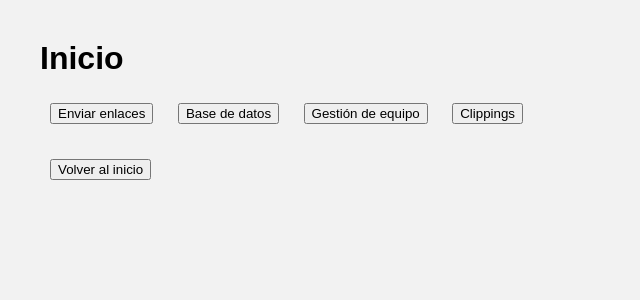
After one commit to javigpelechi/recolector_enlaces_OL, a Flask app: template templates/home.html in a window 1280 px wide. The commit adds this page. Shown: the top 300 px of the page, without its empty margins (0-640 px from the left). Run offline with Flask 3, Linux system fonts and the light colour scheme; the template is opened without the code that fills it, so the values that code supplies are empty.

Commit message:
Add files via upload

```diff
--- a/app.py
+++ b/app.py
@@ -1,145 +1,142 @@
-from flask import Flask, render_template, request, redirect, url_for, send_file, flash
+from flask import Flask, render_template, request, redirect, send_file, flash
 from flask_sqlalchemy import SQLAlchemy
 from datetime import datetime
+import pandas as pd
+import io
+import random
 import os
-import pandas as pd
-import random
 
 app = Flask(__name__)
-app.secret_key = 'clave_secreta'
-app.config['SQLALCHEMY_DATABASE_URI'] = os.environ.get('DATABASE_URL', 'sqlite:///enlaces.db')
+app.secret_key = 'tu_clave_secreta'
+app.config['SQLALCHEMY_DATABASE_URI'] = 'sqlite:///enlaces.db'
 db = SQLAlchemy(app)
 
-class Enlace(db.Model):
-    id = db.Column(db.Integer, primary_key=True)
-    fecha = db.Column(db.String(20))
-    remitente = db.Column(db.String(50))
-    enlace = db.Column(db.String(500))
-    identificador = db.Column(db.String(50))
+from models import Enlace, Miembro
 
-class Miembro(db.Model):
-    id = db.Column(db.Integer, primary_key=True)
-    nombre = db.Column(db.String(50), unique=True)
-    horario_lj = db.Column(db.String(50))
-    horario_v = db.Column(db.String(50))
-    equipo = db.Column(db.String(1))
-
-with app.app_context():
+@app.before_first_request
+def crear_tablas():
     db.create_all()
+    if not Miembro.query.first():
+        miembros_iniciales = [
+            Miembro(nombre="Alicia", equipo="A", horario_lj="11:30 - 13:30", horario_v="11:30 - 13:30"),
+            Miembro(nombre="Carmen", equipo="A", horario_lj="13:30 - 15:30", horario_v="13:30 - 15:30"),
+            Miembro(nombre="Ceci", equipo="A", horario_lj="15:30 - 17:30", horario_v="15:30 - 17:30"),
+            Miembro(nombre="Alvaro", equipo="A", horario_lj="17:30 - 19:30", horario_v="13:30 - 15:30"),
+            Miembro(nombre="Kiko", equipo="A", horario_lj="11:30 - 13:30", horario_v="11:30 - 13:30"),
+            Miembro(nombre="Iván", equipo="A", horario_lj="13:30 - 15:30", horario_v="13:30 - 15:30"),
+            Miembro(nombre="Nico", equipo="B", horario_lj="15:30 - 17:30", horario_v="15:30 - 17:30"),
+            Miembro(nombre="Javier", equipo="B", horario_lj="17:30 - 19:30", horario_v="15:30 - 17:30"),
+            Miembro(nombre="Lucía", equipo="B", horario_lj="11:30 - 13:30", horario_v="11:30 - 13:30"),
+            Miembro(nombre="Iñigo", equipo="B", horario_lj="13:30 - 15:30", horario_v="13:30 - 15:30"),
+            Miembro(nombre="Manolo", equipo="B", horario_lj="15:30 - 17:30", horario_v="15:30 - 17:30"),
+            Miembro(nombre="Raquel", equipo="B", horario_lj="17:30 - 19:30", horario_v="11:30 - 13:30"),
+        ]
+        db.session.add_all(miembros_iniciales)
+        db.session.commit()
 
 @app.route('/')
-def index():
-    return render_template('index.html')
+def home():
+    return render_template('home.html')
 
 @app.route('/enviar', methods=['GET', 'POST'])
 def enviar():
+    miembros = Miembro.query.all()
+    hoy = datetime.today().strftime('%Y-%m-%d')
     if request.method == 'POST':
+        nombre = request.form['nombre']
         fecha = request.form['fecha']
-        remitente = request.form['remitente']
-        texto = request.form['texto']
-        enlaces = list(set([line.strip() for line in texto.splitlines() if line.strip()]))
-        for i, enlace in enumerate(enlaces, start=1):
-            identificador = f"{fecha.replace('-', '_')}_{i:02d}"
-            nuevo_enlace = Enlace(fecha=fecha, remitente=remitente, enlace=enlace, identificador=identificador)
-            db.session.add(nuevo_enlace)
+        enlaces = request.form['enlaces'].strip().splitlines()
+        for idx, enlace in enumerate(enlaces):
+            nuevo = Enlace(nombre=nombre, fecha=fecha, enlace=enlace.strip())
+            db.session.add(nuevo)
         db.session.commit()
-        return redirect(url_for('basedatos'))
-    hoy = datetime.today().strftime('%Y-%m-%d')
-    miembros = Miembro.query.order_by(Miembro.nombre).all()
-    return render_template('enviar.html', hoy=hoy, miembros=miembros)
+        return redirect('/basedatos')
+    return render_template('enviar.html', miembros=miembros, hoy=hoy)
 
 @app.route('/basedatos', methods=['GET', 'POST'])
 def basedatos():
-    hoy = datetime.today().strftime('%Y-%m-%d')
-    fecha = request.form.get('fecha', hoy)
-    enlaces = Enlace.query.filter_by(fecha=fecha).all()
+    enlaces = []
+    fecha = datetime.today().strftime('%Y-%m-%d')
+    if request.method == 'POST':
+        if 'filtrar' in request.form:
+            fecha = request.form['fecha']
+            enlaces = Enlace.query.filter_by(fecha=fecha).all()
+        elif 'ver_todos' in request.form:
+            enlaces = Enlace.query.order_by(Enlace.fecha.desc()).all()
+        elif 'descargar' in request.form:
+            fecha = request.form['fecha']
+            enlaces = Enlace.query.filter_by(fecha=fecha).all()
+            return exportar_excel(enlaces, f"enlaces_filtrados_{fecha}.xlsx")
+        elif 'descargar_todo' in request.form:
+            enlaces = Enlace.query.all()
+            return exportar_excel(enlaces, "enlaces_todos.xlsx")
+        elif 'borrar' in request.form:
+            if request.form.get("password") == "1234":
+                Enlace.query.delete()
+                db.session.commit()
+                flash("Base de datos borrada correctamente", "success")
+            else:
+                flash("Contraseña incorrecta", "danger")
+        elif 'eliminar_duplicados' in request.form:
+            enlaces = Enlace.query.order_by(Enlace.fecha, Enlace.enlace).all()
+            vistos = set()
+            for e in enlaces:
+                clave = (e.fecha, e.enlace)
+                if clave in vistos:
+                    db.session.delete(e)
+                else:
+                    vistos.add(clave)
+            db.session.commit()
     return render_template('basedatos.html', enlaces=enlaces, fecha=fecha)
 
-@app.route('/descargar_filtrados', methods=['POST'])
-def descargar_filtrados():
-    fecha = request.form.get('fecha')
-    enlaces = Enlace.query.filter_by(fecha=fecha).all()
-    df = pd.DataFrame([(e.fecha, e.remitente, e.enlace, e.identificador) for e in enlaces],
-                      columns=['Fecha', 'Remitente', 'Enlace', 'Identificador'])
-    nombre_archivo = f"clipping_{fecha}.xlsx"
-    df.to_excel(nombre_archivo, index=False)
-    return send_file(nombre_archivo, as_attachment=True)
-
-@app.route('/descargar_todo')
-def descargar_todo():
-    enlaces = Enlace.query.all()
-    df = pd.DataFrame([(e.fecha, e.remitente, e.enlace, e.identificador) for e in enlaces],
-                      columns=['Fecha', 'Remitente', 'Enlace', 'Identificador'])
-    df.to_excel("todos_los_enlaces.xlsx", index=False)
-    return send_file("todos_los_enlaces.xlsx", as_attachment=True)
-
-@app.route('/eliminar_duplicados')
-def eliminar_duplicados():
-    vistos = set()
-    duplicados = []
-    for e in Enlace.query.order_by(Enlace.fecha, Enlace.enlace).all():
-        clave = (e.fecha, e.enlace)
-        if clave in vistos:
-            duplicados.append(e)
-        else:
-            vistos.add(clave)
-    for dup in duplicados:
-        db.session.delete(dup)
-    db.session.commit()
-    return redirect(url_for('basedatos'))
-
-@app.route('/clipping')
-def clipping():
-    hoy = datetime.today().strftime('%Y-%m-%d')
-    enlaces = Enlace.query.filter_by(fecha=hoy).all()
-    enlaces_unicos = list({e.enlace: e for e in enlaces}.values())
-    random.shuffle(enlaces_unicos)
-    grupos = [[], [], []]
-    for i, enlace in enumerate(enlaces_unicos):
-        grupos[i % 3].append(enlace)
-
-    miembros = Miembro.query.order_by(Miembro.nombre).all()
-    random.shuffle(miembros)
-    grupos_miembros = [miembros[i::3] for i in range(3)]
-    dia_semana = datetime.today().weekday()
-    es_viernes = dia_semana == 4
-
-    horarios = {}
-    for m in miembros:
-        horarios[m.nombre] = m.horario_v if es_viernes else m.horario_lj
-
-    return render_template('clipping.html', grupos=grupos, grupos_miembros=grupos_miembros, horarios=horarios)
+def exportar_excel(enlaces, nombre_archivo):
+    datos = [{'Nombre': e.nombre, 'Fecha': e.fecha, 'Enlace': e.enlace, 'Identificador': e.identificador} for e in enlaces]
+    df = pd.DataFrame(datos)
+    output = io.BytesIO()
+    with pd.ExcelWriter(output, engine='openpyxl') as writer:
+        df.to_excel(writer, index=False)
+    output.seek(0)
+    return send_file(output, download_name=nombre_archivo, as_attachment=True)
 
 @app.route('/equipo', methods=['GET', 'POST'])
 def equipo():
     if request.method == 'POST':
-        nombre = request.form['nombre']
-        horario_lj = request.form['horario_lj']
-        horario_v = request.form['horario_v']
-        equipo = request.form['equipo']
-        miembro = Miembro.query.filter_by(nombre=nombre).first()
-        if not miembro:
-            nuevo = Miembro(nombre=nombre, horario_lj=horario_lj, horario_v=horario_v, equipo=equipo)
+        if 'añadir' in request.form:
+            nuevo = Miembro(
+                nombre=request.form['nombre'],
+                equipo=request.form['equipo'],
+                horario_lj=request.form['horario_lj'],
+                horario_v=request.form['horario_v']
+            )
             db.session.add(nuevo)
-        else:
-            miembro.horario_lj = horario_lj
-            miembro.horario_v = horario_v
-            miembro.equipo = equipo
-        db.session.commit()
-    miembros = Miembro.query.order_by(Miembro.nombre).all()
+            db.session.commit()
+        elif 'eliminar' in request.form:
+            id_borrar = request.form.get('id_borrar')
+            Miembro.query.filter_by(id=id_borrar).delete()
+            db.session.commit()
+    miembros = Miembro.query.all()
     return render_template('equipo.html', miembros=miembros)
 
-@app.route('/limpiar', methods=['POST'])
-def limpiar():
-    password = request.form['password']
-    if password == '1234':
-        db.session.query(Enlace).delete()
-        db.session.commit()
-        flash("Base de datos limpiada", "success")
-    else:
-        flash("Contraseña incorrecta", "error")
-    return redirect(url_for('basedatos'))
+@app.route('/clipping', methods=['GET', 'POST'])
+def clipping():
+    hoy = datetime.today().strftime('%Y-%m-%d')
+    fecha = request.form.get("fecha", hoy)
+    enlaces = Enlace.query.filter_by(fecha=fecha).all()
+    enlaces_filtrados = list({e.enlace for e in enlaces})
+    random.shuffle(enlaces_filtrados)
+    grupos = [[], [], []]
+    for idx, enlace in enumerate(enlaces_filtrados):
+        grupos[idx % 3].append(enlace)
+
+    miembros = Miembro.query.all()
+    random.shuffle(miembros)
+    equipos = [[], [], []]
+    for idx, m in enumerate(miembros):
+        equipos[idx % 3].append(m)
+
+    dia_semana = datetime.strptime(fecha, "%Y-%m-%d").weekday()
+    es_viernes = dia_semana == 4
+    return render_template('clipping.html', grupos=grupos, equipos=equipos, fecha=fecha, es_viernes=es_viernes)
 
 if __name__ == '__main__':
-    port = int(os.environ.get('PORT', 5000))
-    app.run(debug=True, host='0.0.0.0', port=port)
+    app.run(debug=True)
--- a/templates/base.html
+++ b/templates/base.html
@@ -1,56 +1,27 @@
-<!DOCTYPE html>
+<!doctype html>
 <html lang="es">
 <head>
-    <meta charset="UTF-8">
-    <title>{% block title %}Recolector de Enlaces{% endblock %}</title>
+    <meta charset="utf-8">
+    <title>{% block title %}{% endblock %}</title>
     <style>
         body {
             font-family: Arial, sans-serif;
-            margin: 30px;
-            background-color: #f4f4f4;
+            margin: 40px;
+            background-color: #f2f2f2;
         }
-        h1 {
-            color: #333;
+        a, button {
+            margin: 5px;
         }
-        a.button, button {
-            display: inline-block;
-            padding: 8px 12px;
-            margin: 5px;
-            background-color: #007BFF;
-            color: white;
-            text-decoration: none;
-            border-radius: 5px;
-            border: none;
-            cursor: pointer;
-        }
-        a.button:hover, button:hover {
-            background-color: #0056b3;
-        }
-        table {
-            border-collapse: collapse;
-            width: 100%;
+        .botones {
             margin-top: 20px;
-            background: white;
-        }
-        th, td {
-            border: 1px solid #ccc;
-            padding: 8px;
-            text-align: left;
-        }
-        th {
-            background-color: #eee;
-        }
-        form {
-            margin-bottom: 20px;
-        }
-        input[type="text"], input[type="date"], select {
-            padding: 6px;
-            margin-right: 10px;
         }
     </style>
 </head>
 <body>
-    {% block content %}
-    {% endblock %}
+    <h1>{% block header %}{% endblock %}</h1>
+    {% block content %}{% endblock %}
+    <div class="botones">
+        <a href="/" style="display:inline-block"><button>Volver al inicio</button></a>
+    </div>
 </body>
 </html>
--- /dev/null
+++ b/templates/home.html
@@ -0,0 +1,13 @@
+{% extends "base.html" %}
+
+{% block title %}Inicio{% endblock %}
+{% block header %}Inicio{% endblock %}
+
+{% block content %}
+<div class="botones">
+    <a href="/enviar"><button>Enviar enlaces</button></a>
+    <a href="/basedatos"><button>Base de datos</button></a>
+    <a href="/equipo"><button>Gestión de equipo</button></a>
+    <a href="/clipping"><button>Clippings</button></a>
+</div>
+{% endblock %}
```
Also changed, not shown: models.py (+7 -13 lines).
